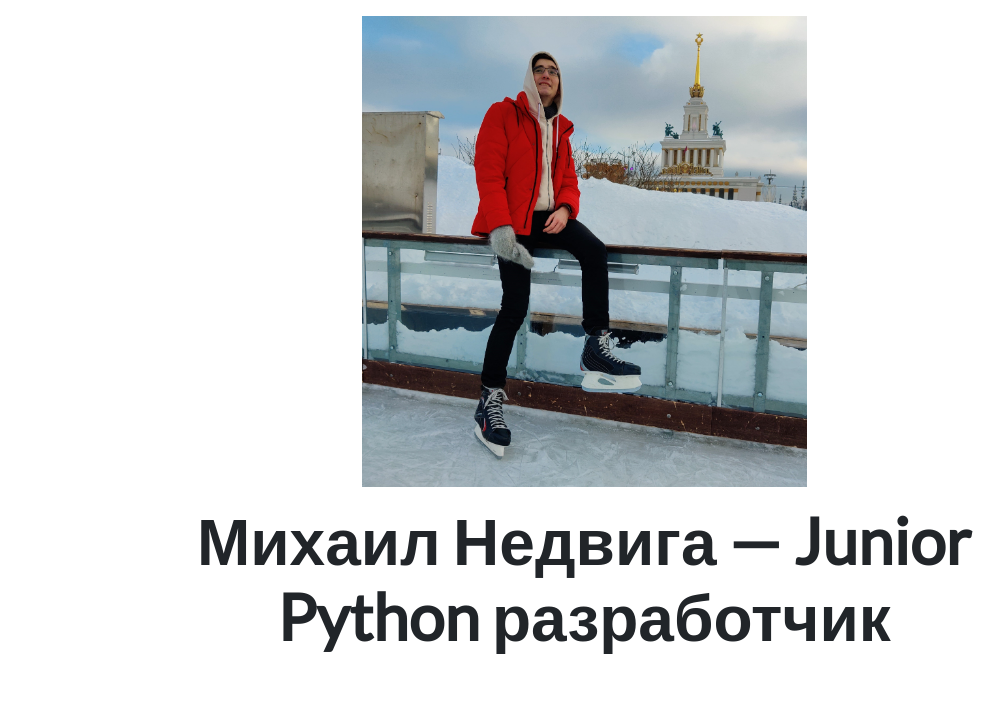
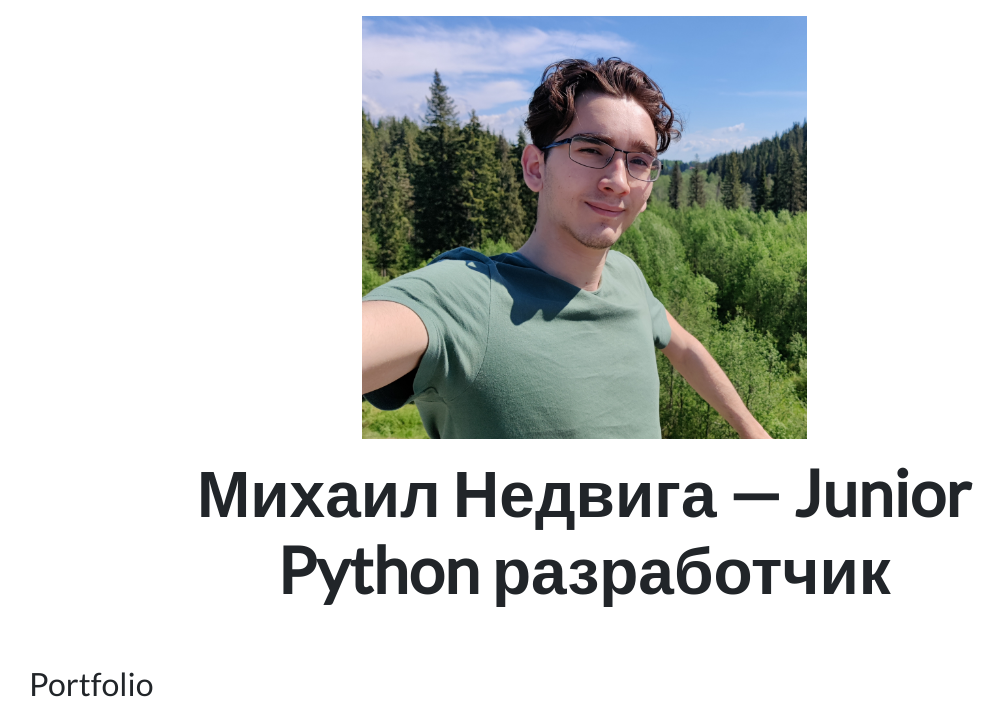
Before and after one commit to DidItHard/portfolio_on_django3, a Django app: page / in a window 1280 px wide. Shown: the part 62-774 px from the top of the page, without its empty margins (56-1060 px from the left). Run offline with Django 4.2, Linux system fonts and the light colour scheme; data comes from the database, SQL or seed files in the repository; some libraries are stand-ins or nearby versions.

Commit message:
change home img

```diff
--- a/blog/templates/blog/detail.html
+++ b/blog/templates/blog/detail.html
@@ -10,6 +10,6 @@
 
 <h5 class="text-center text-muted mb-5">{{ post.date|date:'F jS Y' }}</h5>
 
-<p>{{ post.content|safe }}</p>
+<p id="content">{{ post.content|safe }}</p>
 <br><br><br><br><br><br><br>
 {% endblock %}
--- a/portfolio/templates/portfolio/home.html
+++ b/portfolio/templates/portfolio/home.html
@@ -6,7 +6,7 @@
 
 <div class="row justify-content-center my-3">
   <div class="col-5">
-    <img src="{% static 'portfolio/Mike_on_ice.jpg' %}" class="img-fluid">
+    <img src="{% static 'portfolio/Mike_on_bridge.jpg' %}" class="img-fluid">
   </div>
 </div>
 
```
